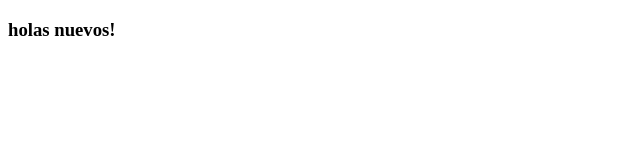
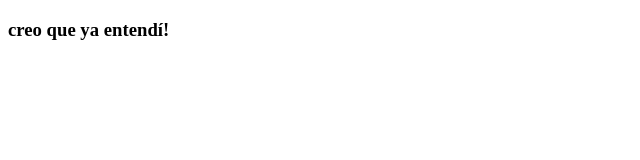
Before and after one commit to FelipeB12/proyectoDemoCursoPrework, a plain HTML site: page index.html in a window 1280 px wide. Shown: the full height of the page, 0-640 px from the left. Drawn offline with Linux system fonts and the light colour scheme.

Commit message:
creo que ya entendi

```diff
--- a/index.html
+++ b/index.html
@@ -7,6 +7,6 @@
     <title>Document</title>
 </head>
 <body>
-    <h3> holas nuevos!</h3>
+    <h3> creo que ya entendí!</h3>
 </body>
 </html>
```
